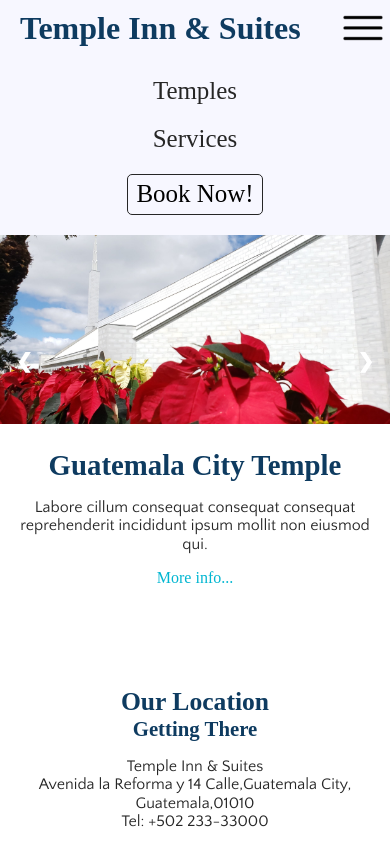
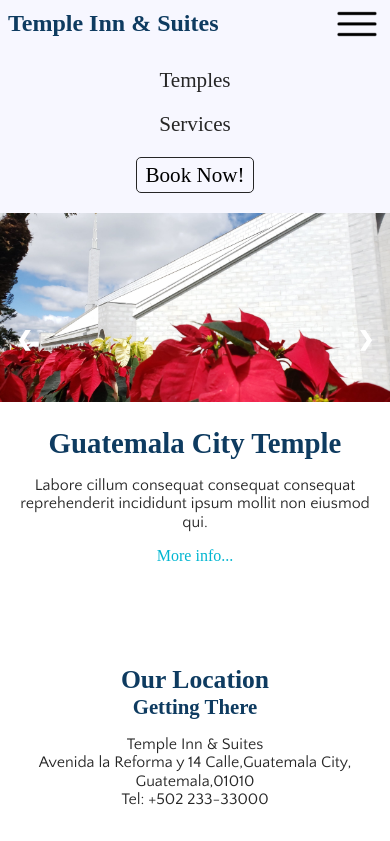
Before and after one commit to Jf120/temple_inn, a plain HTML site: page index.html in a window 390 px wide. Both pictures are taken after a click on the element 363 px from the left and 28 px from the top of the page. Shown: the top 841 px of the page. Drawn offline with Linux system fonts and the light colour scheme; no server answers; grey boxes are pictures that could not be loaded; a web font is replaced by a local one.

Commit message:
Changed font size

```diff
--- a/css/small.css
+++ b/css/small.css
@@ -50,8 +50,13 @@
     }
 
     nav ul li {
-        font-size: 1.3em;
+        font-size: 1.1em;
         margin: 10px 0;
+    }
+
+    div.title {
+        font-size: 12px;
+        margin-left: 8px;
     }
 }
 
```
